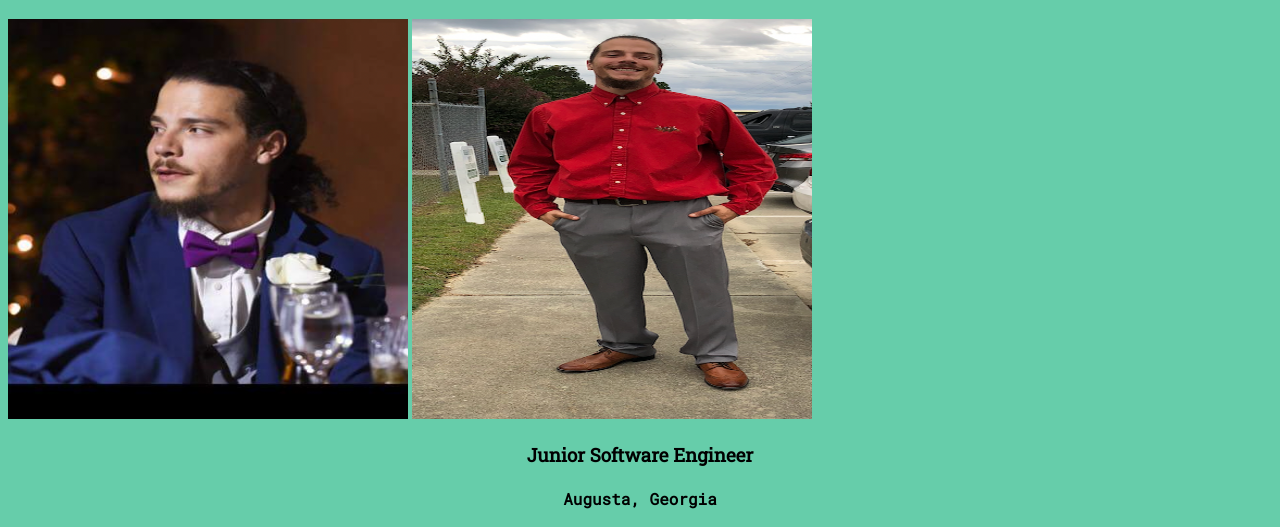
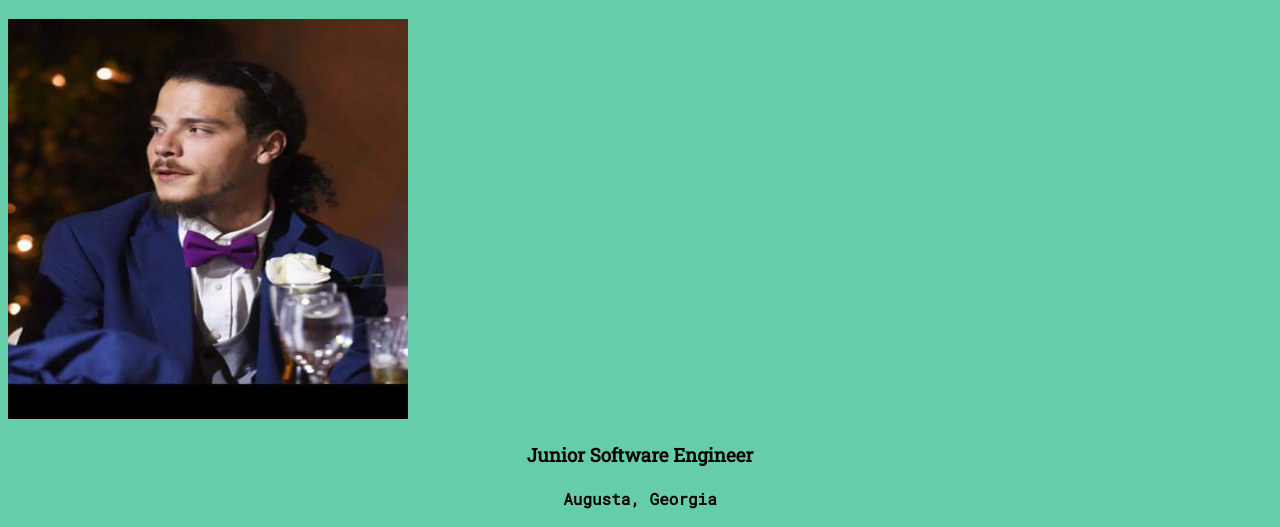
Before and after one commit to cgomillion/CoreyGomillion, a website: page index.html in a window 1280 px wide. Shown: the part 67-594 px from the top of the page. Drawn offline with Linux system fonts and the light colour scheme.

```diff
--- a/index.html
+++ b/index.html
@@ -10,7 +10,7 @@
 <body>
     <h1>Corey Gomillion</h1>
     <img src="images/Screen Shot 2021-06-14 at 10.02.30 PM.png" />
-    <img src="images/Screen Shot 2021-06-14 at 10.01.46 PM.png" />
+    <!-- <img src="images/Screen Shot 2021-06-14 at 10.01.46 PM.png" /> -->
     <h3>Junior Software Engineer</h3>
     <h4>Augusta, Georgia</h4>
     <a href="https://www.linkedin.com/in/corey-gomillion">
```
